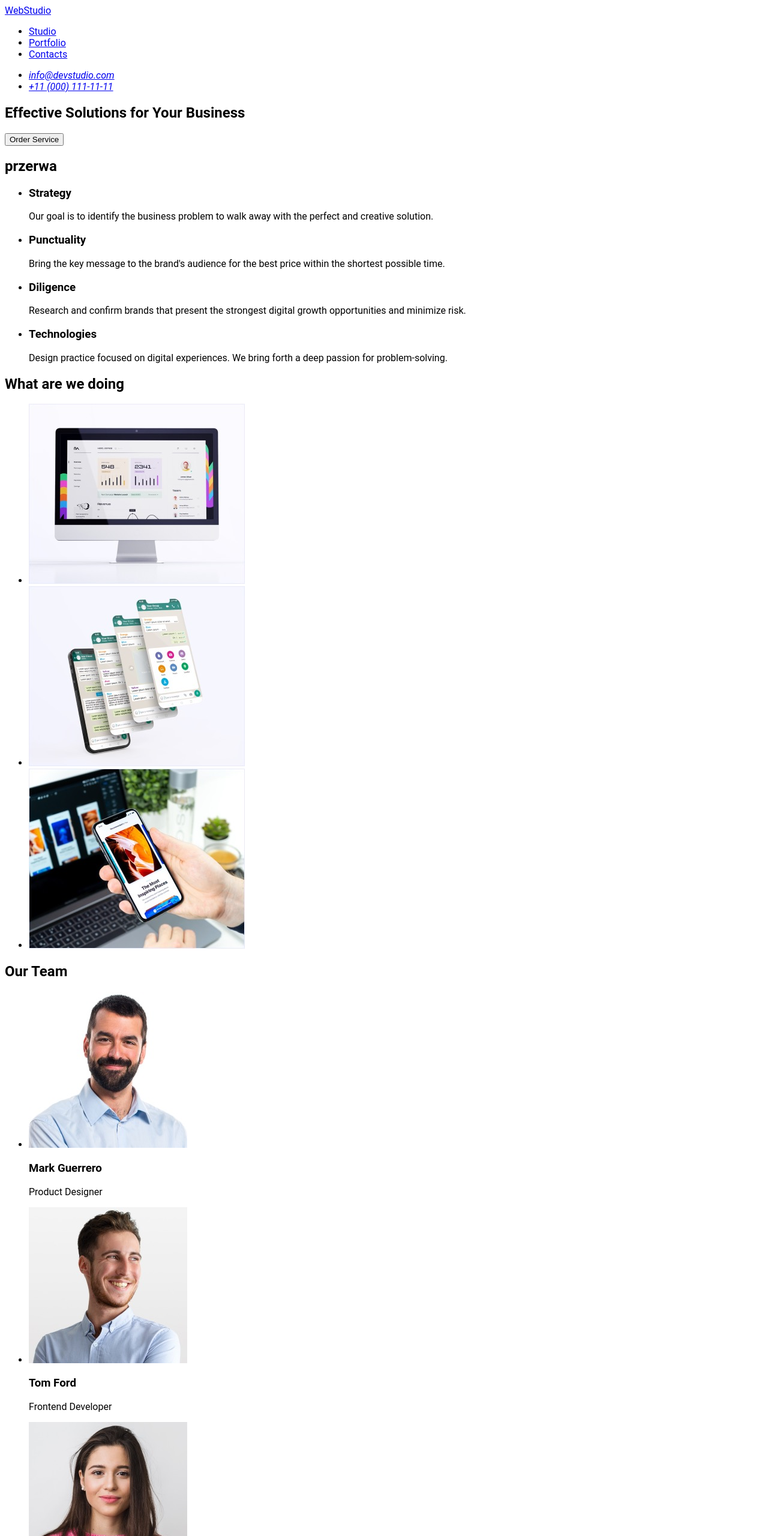
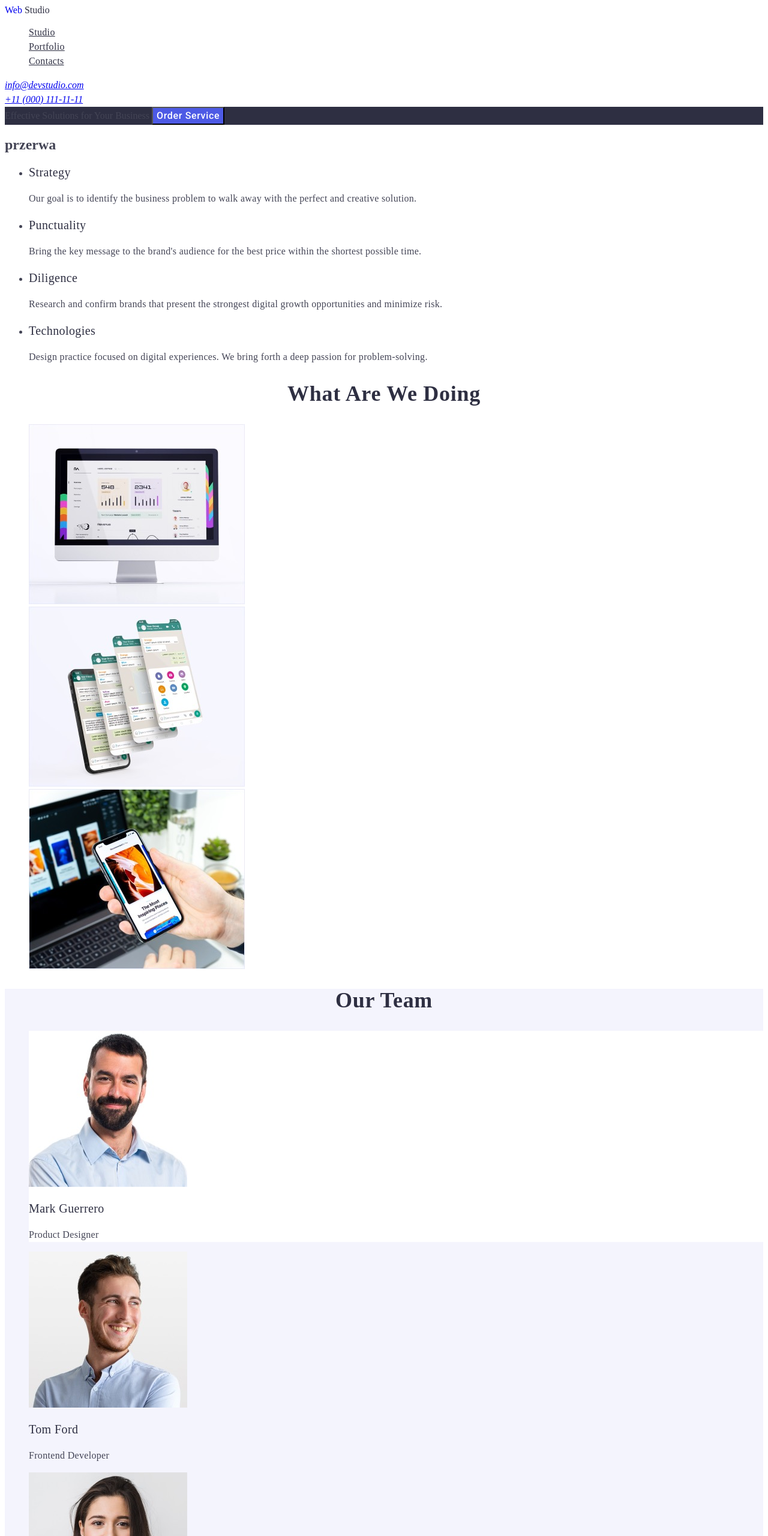
Before and after one commit to LukaszChmara/goit-markup-hw-02, a plain HTML site: page index.html in a window 1280 px wide. Shown: the top 2560 px of the page at 60% size. Drawn offline with Linux system fonts and the light colour scheme.

Commit message:
a lot of changes

```diff
--- a/css/styles.css
+++ b/css/styles.css
@@ -1,10 +1,171 @@
 body {
-    font-family: Roboto;
+    font-family: "Roboto" sans-serif;
+    color: #434455;
+    background-color: #FFFFFF;
 }
 
-.filters-list {
-    color: var(purple)
+:root {
+    --brand-color: #4D5AE5;
 }
-.filter-buttor:hover, .filter-buttor:focus {
-background-color: var(background-color);
+
+.first-header {
+    background-color: #2e2f42;
 }
+
+.first-header-main {
+    font-size: 56px,
+    line-height: 1.07;
+    text-align: center;
+    letter-spacing: 0.02em;
+    color: #ffffff;
+}
+
+.main-button {
+    background-color: #4D5AE5;
+    font-family: "Roboto", sans-serif;
+    font-weight: 500;
+    font-size: 16px;
+    line-height: 1.5;
+    letter-spacing: 0.04em;
+    color: #ffffff;
+
+}
+
+.main-button:hover, main-button:focus {
+    background-color: #404BBF;
+    cursor: pointer;
+}
+
+.strategy {
+    font-weight: 500;
+    font-size: 20px;
+    line-height: 1.2;
+    letter-spacing: 0.02em;
+    color: #2e2f42;
+
+}
+
+.main-paragraph {
+    font-size: 16px;
+    line-height: 1.5;
+    letter-spacing: 0.02em;
+    color: #434455;
+}
+
+.what-are-we {
+    font-size: 36px;
+    line-height: 1.11;
+    text-align: center;
+    letter-spacing: 0.02em;
+    text-transform: capitalize;
+    color: #2e2f42;
+}
+
+.section-four {
+    background-color: #F4F4FD;
+}
+
+.our-team {
+    font-size: 36px;
+    line-height: 1.11;
+    text-align: center;
+    letter-spacing: 0.02em;
+    text-transform: capitalize;
+    color: #2e2f42;
+}
+
+.team-view {
+    background-color: #FFFFFF;
+
+}
+.logo {
+    font-family: "Raleway" sans-serif;
+    font-weight:800;
+    font: size 18px;
+    line-height: 1.17
+    letter-spacing 0.03em;
+    text-transform: uppercase;
+    color: #4d5ae5;
+}
+.link {
+    text-decoration: none;
+}
+
+span {
+    color: #2e2f42;
+}
+
+.list {
+    list-style: none;
+}
+.main-studio {
+    font-weight: 500;
+    font-size: 16px;
+    line-height: 1.5;
+    letter-spacing: 0.02em;
+    color: #2e2f42;
+}
+.main-studio:hover, main-studio:focus {
+     color: #404bbf;
+}
+
+.address {
+font-tyle: normal:var(--brand-color)
+}
+
+.mail-to {
+    font-size: 16px;
+    line-height: 1.5;
+    letter-spacing: 0.02em
+    color: #434455;
+
+}
+
+.mail-to:hover, mail-to:focus {
+color: #404bbf;
+
+}
+.tel-to {
+    font-size: 16px;
+    line-height: 1.5;
+    letter-spacing: 0.02em color: #434455;
+
+}
+
+.tel-to:hover,mail-to:focus {
+    color: #404bbf;
+}
+
+.filter-button {
+    font-family: "Roboto" sans-serif;
+    font-weight: 500;
+    font-size: 16px;
+    line-height: 1.5;
+    letter-spacing: 0.04em;
+    color: #4d5ae5;
+    background-color: #F4F4FD;
+}
+.filter-buttor:focus, .filter-buttor:hover {
+background-color: #404bbf;
+color:#FFFFFF
+cursor: pointer;
+}
+
+.portfolio-images-dsc {
+font-weight: 500;
+font-size: 20px;
+line-height: 1.2;
+letter-spacing: 0.02em;
+color: #2e2f42;
+}
+
+.portfolio-images-additional-text {
+    font-size: 16px;
+    line-height: 1.5;
+    letter-spacing: 0.02em;
+    color: #434455;
+
+}
+.footer {
+    background-color: #2e2f42;
+}
--- a/index.html
+++ b/index.html
@@ -5,81 +5,80 @@
     <meta name="viewport" content="width=device-width, initial-scale=1.0">
     <title>Document</title>
     <link rel="stylesheet" href="/css/styles.css"
+    <link rel="preconnect" href="https://fonts.googleapis.com">
+<link rel="preconnect" href="https://fonts.gstatic.com" crossorigin>
+<link href="https://fonts.googleapis.com/css2?family=Raleway:wght@800&family=Roboto:wght@400;500;700;900&display=swap" rel="stylesheet">
 </head>
 <body>
     <header>
         <nav>
-            <a href="./index.html">WebStudio</a>
-            <ul>
-                 <li><a href="./Studio">Studio</a></li>
-                 <li><a href="./portfolio">Portfolio</a></li>
-                 <li><a href="./contact">Contacts</a></li>
+            <a class"logo" class="link" href="./index.html">Web<span> Studio</span></a>
+            <ul class="list">
+                <li><a class="main-studio" href="./index.html">Studio</a></li>
+                <li><a class="main-studio" href="./portfolio.html">Portfolio</a></li>
+                <li><a class="main-studio" href="">Contacts</a></li>
             </ul>
-         <address>
-            <ul>
-            <li><a href="mailto:info@devstudio.com">info@devstudio.com</a></li>
-            <li><a href="tel:+110001111111">+11 (000) 111-11-11</a></li>
-            </ul>
-         </address>
+            <address class="list" <ul>
+                <li><a class="mail-to" href="mailto:info@devstudio.com">info@devstudio.com</a></li>
+                <li><a class="tel-to" href="tel:+110001111111">+11 (000) 111-11-11</a></li>
+                </ul>
+            </address>
         </nav>
     </header>
     <main>
-    <section>
-        <h1>Effective Solutions for Your Business</h1>
-        <button type="button">Order Service</button>
+    <section class="first-header"
+        <h1 class="first-header-main">Effective Solutions for Your Business</h1>
+        <button class="main-button" type="button">Order Service</button>
     </section>
     <section>
         <h2>przerwa</h2>
-        <ul>
+        <ul class=""list">
             <li>
-            <h3>Strategy</h3>
-            <p>Our goal is to identify the business problem to walk away with the perfect and creative solution.</p>
+            <h3 class="strategy">Strategy</h3>
+            <p class="main-paragraph">Our goal is to identify the business problem to walk away with the perfect and creative solution.</p>
             </li>
             <li>
-            <h3>Punctuality</h3>
-            <p>Bring the key message to the brand's audience for the best price within the shortest possible time.</p>
+            <h3 class="strategy">Punctuality</h3>
+            <p class="main-paragraph">Bring the key message to the brand's audience for the best price within the shortest possible time.</p>
             </li>
             <li>
-            <h3>Diligence</h3>
-            <p>Research and confirm brands that present the strongest digital growth opportunities and minimize risk.</p>
+            <h3 class="strategy">Diligence</h3>
+            <p class="main-paragraph">Research and confirm brands that present the strongest digital growth opportunities and minimize risk.</p>
             </li>
             <li>
-            <h3>Technologies</h3>
-            <p>Design practice focused on digital experiences. We bring forth a deep passion for problem-solving.</p>
+            <h3 class="strategy">Technologies</h3>
+            <p class="main-paragraph"> Design practice focused on digital experiences. We bring forth a deep passion for problem-solving.</p>
             </li>
         </ul>
     </section>
     <section>
-        <h2> What are we doing</h2>
-        <ul>
+        <h2 class="what-are-we"> What are we doing</h2>
+        <ul class="list">
         <li><img src="./images/computer_image_1.jpg" width="360" height="300" alt="iMac"></li>
         <li><img src="./images/computer_image_2.jpg" width="360" height="300" alt="Screen of multiple phones"></li>
         <li><img src="./images/computer_image_3.jpg" width="360" height="300" alt="iPhone"></li>
         </ul>
     </section>
-    <section>
-        <h2> Our Team</h2>
-         <ul>
-            <li>
-              <img src="./images/team_card_1.jpg" width="264" height="260" alt="Mark Guerrero"><h3>Mark Guerrero</h3><p>Product Designer</p>
+    <section class="section-four">
+        <h2 class="our-team"> Our Team</h2>
+         <ul class ="list">
+            <li class="team-view">
+                <img src="./images/team_card_1.jpg" width="264" height="260" alt="Mark Guerrero"><h3 class="strategy">Mark Guerrero</h3><p class="main-paragraph">Product Designer</p>
              </li>
-
              <li>
-                <img src="./images/team_card_2.jpg" width="264" height="260" alt="Tom Ford"><h3>Tom Ford</h3><p>Frontend Developer</p>
+                <img src="./images/team_card_2.jpg" width="264" height="260" alt="Tom Ford"><h3 class="strategy">Tom Ford</h3><p class="main-paragraph">Frontend Developer</p>
              </li>
-
              <li>
-             <img src="./images/team_card_4.jpg" width="264" height="260" alt="Camila garcia"><h3>Camila Garcia</h3><p>Marketing</p>
+                <img src="./images/team_card_4.jpg" width="264" height="260" alt="Camila garcia"><h3 class="strategy">Camila Garcia</h3><p class="main-paragraph">Marketing</p>
              </li>
-
              <li>
-             <img src="./images/team_card_3.jpg" width="264" height="260" alt="Daniel Wilson"><h3>Daniel Wilson</h3><p>UI Designer</p>
+                <img src="./images/team_card_3.jpg" width="264" height="260" alt="Daniel Wilson"><h3 class="strategy">Daniel Wilson</h3><p class="main-paragraph">UI Designer</p>
              </li>
          </ul>
     </section>
     </main>
-    <footer>
-<a href="/">WebStudio</a>
+    <footer class="footer">
+<a class"logo" class="link" href="./index.html">Web<span> Studio</span></a>
 <p>Increase the flow of customers and sales for your business with digital marketing & growth solutions.</p>
     </footer>
 </body>
```
Also changed, not shown: portfolio.html (+26 -26 lines).
